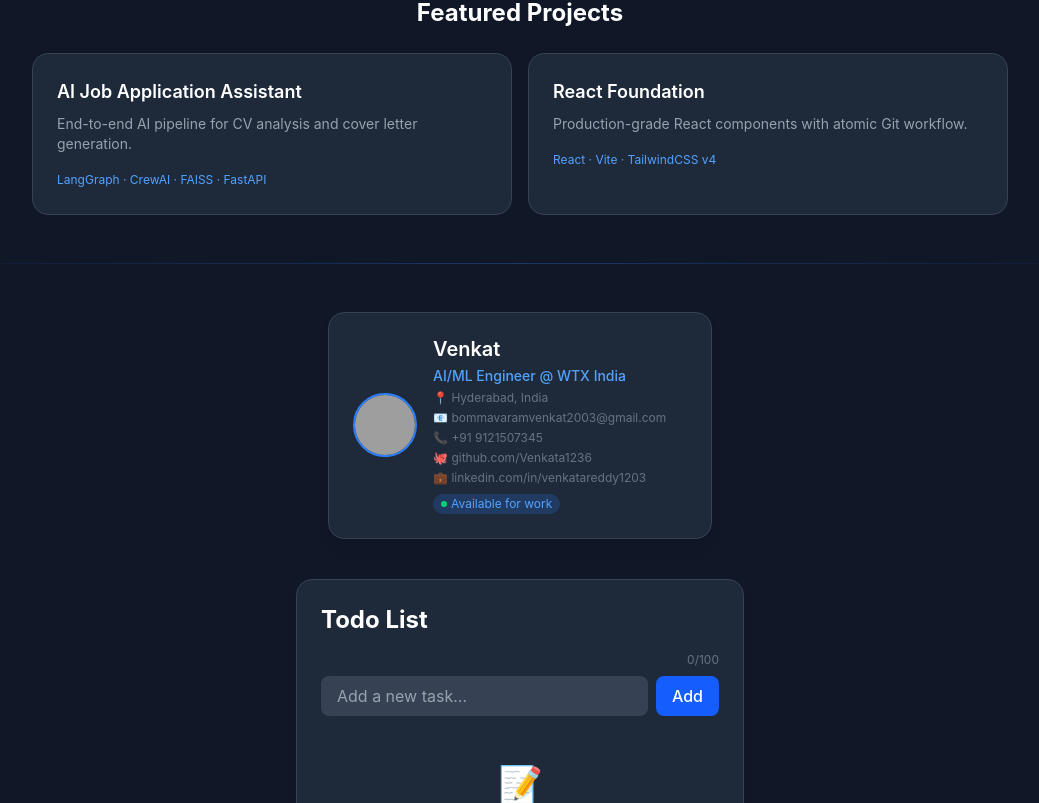
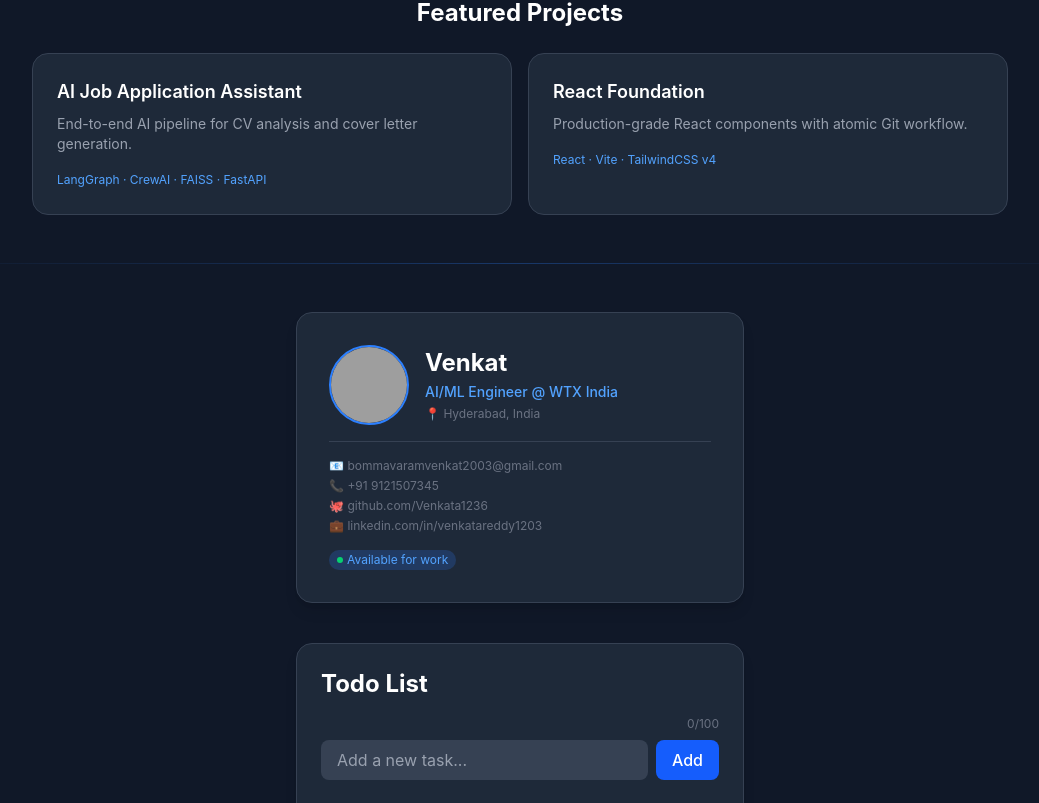
Before and after one commit to Venkata1236/react-foundation, a React (Vite) app: page / in a window 1280 px wide. Shown: the part 571-1374 px from the top of the page, without its empty margins (120-1159 px from the left). Built offline with nearby package versions, Linux system fonts and the light colour scheme; grey boxes are pictures that could not be loaded.

Commit message:
style: redesign ProfileCard with larger avatar and contact section

```diff
--- a/src/components/ProfileCard.jsx
+++ b/src/components/ProfileCard.jsx
@@ -2,33 +2,29 @@ import PropTypes from 'prop-types';
 
 function ProfileCard({ name, role, avatar, location }) {
   return (
-    <div className="bg-gray-800 hover:bg-gray-700 rounded-2xl shadow-lg hover:shadow-xl p-6 max-w-sm w-full flex items-center gap-4 transition-all duration-300 border border-gray-700 hover:border-blue-900">
+    <div className="bg-gray-800 hover:bg-gray-700 rounded-2xl shadow-lg hover:shadow-xl p-8 max-w-md w-full transition-all duration-300 border border-gray-700 hover:border-blue-900">
+      <div className="flex items-center gap-4 mb-4">
         <img
           src={avatar}
           alt={`${name}'s avatar`}
-        className="h-16 w-16 rounded-full object-cover border-2 border-blue-500 hover:scale-110 transition-transform duration-300"
+          className="h-20 w-20 rounded-full object-cover border-2 border-blue-500 hover:scale-110 transition-transform duration-300"
         />
         <div className="flex flex-col">
-        <span className="text-white text-xl font-semibold leading-tight">{name}</span>
+          <span className="text-white text-2xl font-bold leading-tight">{name}</span>
           <span className="text-blue-400 text-sm font-medium mt-1">{role}</span>
           <span className="text-gray-500 text-xs mt-1">📍 {location}</span>
-        <a href="mailto:bommavaramvenkat2003@gmail.com" className="text-gray-500 text-xs mt-1 hover:text-blue-400 transition-colors">
-          📧 bommavaramvenkat2003@gmail.com
-        </a>
-        <a href="tel:+919121507345" className="text-gray-500 text-xs mt-1 hover:text-blue-400 transition-colors">
-        📞 +91 9121507345
-        </a>
-        <a href="https://github.com/Venkata1236" target="_blank" rel="noreferrer" className="text-gray-500 text-xs mt-1 hover:text-blue-400 transition-colors">
-        🐙 github.com/Venkata1236
-        </a>
-        <a href="https://linkedin.com/in/venkatareddy1203" target="_blank" rel="noreferrer" className="text-gray-500 text-xs mt-1 hover:text-blue-400 transition-colors">
-        💼 linkedin.com/in/venkatareddy1203
-        </a>
-        <span className="mt-2 text-xs bg-blue-500/20 text-blue-400 px-2 py-0.5 rounded-full w-fit flex items-center gap-1">
+        </div>
+      </div>
+      <div className="flex flex-col gap-1 border-t border-gray-700 pt-4">
+        <a href="mailto:bommavaramvenkat2003@gmail.com" className="text-gray-500 text-xs hover:text-blue-400 transition-colors">📧 bommavaramvenkat2003@gmail.com</a>
+        <a href="tel:+919121507345" className="text-gray-500 text-xs hover:text-blue-400 transition-colors">📞 +91 9121507345</a>
+        <a href="https://github.com/Venkata1236" target="_blank" rel="noreferrer" className="text-gray-500 text-xs hover:text-blue-400 transition-colors">🐙 github.com/Venkata1236</a>
+        <a href="https://linkedin.com/in/venkatareddy1203" target="_blank" rel="noreferrer" className="text-gray-500 text-xs hover:text-blue-400 transition-colors">💼 linkedin.com/in/venkatareddy1203</a>
+      </div>
+      <span className="mt-4 text-xs bg-blue-500/20 text-blue-400 px-2 py-0.5 rounded-full w-fit flex items-center gap-1">
         <span className="w-1.5 h-1.5 bg-green-400 rounded-full animate-pulse" />
         Available for work
       </span>
-      </div>
     </div>
   );
 }
```
Lines whose indentation alone changed are shown as unchanged.
